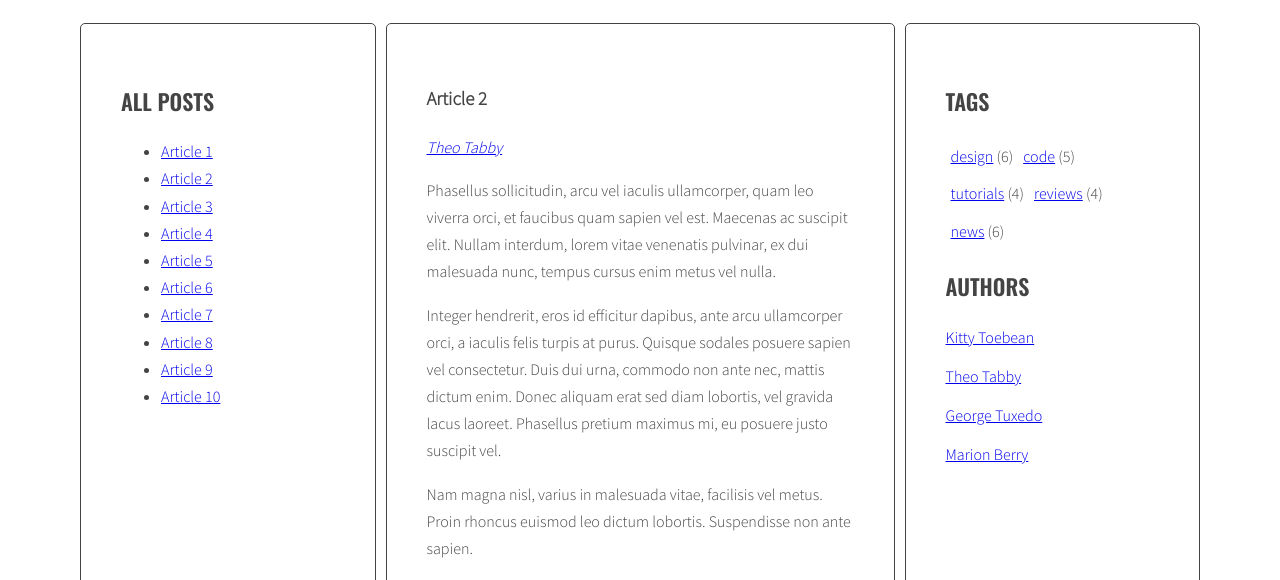
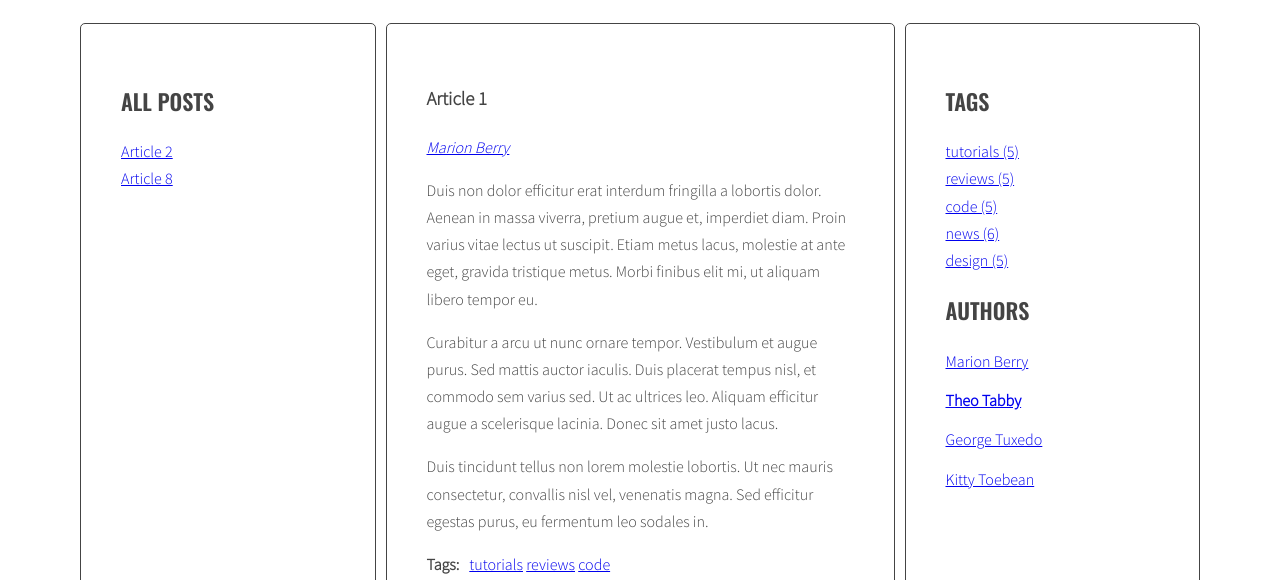
Before and after one commit to saif-al-dir/javascript-blog, a website: page index.html in a window 1280 px wide. Both pictures are taken after a click on the link "Theo Tabby". Shown: the part 220-800 px from the top of the page. Drawn offline with nearby package versions, Linux system fonts and the light colour scheme.

Commit message:
Wyświetlamy chmurę tagów

```diff
--- a/index.html
+++ b/index.html
@@ -13,11 +13,11 @@
           <main class="wrapper">
             <aside class="sidebar">
               <h2 class="section-title">All posts</h2>
-              <ul class="list-titles">
+              <ul class="list titles">
               </ul>
             </aside>
             <section class="posts" id="posts-section">
-              <article class="post" id="article-1" data-tags="tutorials reviews code" data-author="Marion Berry">
+              <article class="post active" id="article-1" data-tags="tutorials, reviews, code" data-author="Marion Berry">
                 <h3 class="post-title">Article 1</h3>
                 <p class="post-author"><a href="#author-Marion-Berry">Marion Berry</a></p>
                 <div class="post-content">
@@ -31,7 +31,7 @@
                   </ul>
                 </div>
               </article>
-              <article class="post" id="article-2" data-tags="news code" data-author="Theo Tabby">
+              <article class="post" id="article-2" data-tags="news, code" data-author="Theo Tabby">
                 <h3 class="post-title">Article 2</h3>
                 <p class="post-author"><a href="#author-Theo-Tabby">Theo Tabby</a></p>
                 <div class="post-content">
@@ -45,7 +45,7 @@
                   </ul>
                 </div>
               </article>
-              <article class="post" id="article-3" data-tags="news reviews design" data-author="George Tuxedo">
+              <article class="post" id="article-3" data-tags="news, reviews, design" data-author="George Tuxedo">
                 <h3 class="post-title">Article 3</h3>
                 <p class="post-author"><a href="#author-George-Tuxedo">George Tuxedo</a></p>
                 <div class="post-content">
@@ -59,7 +59,7 @@
                   </ul>
                 </div>
               </article>
-              <article class="post" id="article-4" data-tags="tutorials code design" data-author="Kitty Toebean">
+              <article class="post" id="article-4" data-tags="tutorials, design" data-author="Kitty Toebean">
                 <h3 class="post-title">Article 4</h3>
                 <p class="post-author"><a href="#author-Kitty-Toebean">Kitty Toebean</a></p>
                 <div class="post-content">
@@ -73,7 +73,7 @@
                   </ul>
                 </div>
               </article>
-              <article class="post" id="article-5" data-tags="design reviews" data-author="Marion Berry">
+              <article class="post" id="article-5" data-tags="design, reviews, tutorials" data-author="Marion Berry">
                 <h3 class="post-title">Article 5</h3>
                 <p class="post-author"><a href="#author-Marion-Berry">Marion Berry</a></p>
                 <div class="post-content">
@@ -87,7 +87,7 @@
                   </ul>
                 </div>
               </article>
-              <article class="post" id="article-6" data-tags="reviews code" data-author="George Tuxedo">
+              <article class="post" id="article-6" data-tags="reviews, code" data-author="George Tuxedo">
                 <h3 class="post-title">Article 6</h3>
                 <p class="post-author"><a href="#author-George-Tuxedo">George Tuxedo</a></p>
                 <div class="post-content">
@@ -101,7 +101,7 @@
                   </ul>
                 </div>
               </article>
-              <article class="post" id="article-7" data-tags="code news" data-author="Kitty Toebean">
+              <article class="post" id="article-7" data-tags="code, news" data-author="Kitty Toebean">
                 <h3 class="post-title">Article 7</h3>
                 <p class="post-author"><a href="#author-Kitty-Toebean">Kitty Toebean</a></p>
                 <div class="post-content">
@@ -115,7 +115,7 @@
                   </ul>
                 </div>
               </article>
-              <article class="post" id="article-8" data-tags="news design tutorials" data-author="Theo Tabby">
+              <article class="post" id="article-8" data-tags="news, design, tutorials" data-author="Theo Tabby">
                 <h3 class="post-title">Article 8</h3>
                 <p class="post-author"><a href="#author-Theo-Tabby">Theo Tabby</a></p>
                 <div class="post-content">
@@ -129,7 +129,7 @@
                   </ul>
                 </div>
               </article>
-              <article class="post" id="article-9" data-tags="news tutorials" data-author="Marion Berry">
+              <article class="post" id="article-9" data-tags="news, tutorials" data-author="Marion Berry">
                 <h3 class="post-title">Article 9</h3>
                 <p class="post-author"><a href="#author-Marion-Berry">Marion Berry</a></p>
                 <div class="post-content">
@@ -143,7 +143,7 @@
                   </ul>
                 </div>
               </article>
-              <article class="post" id="article-10" data-tags="code design news reviews" data-author="George Tuxedo">
+              <article class="post" id="article-10" data-tags="code, design, news, reviews" data-author="George Tuxedo">
                 <h3 class="post-title">Article 10</h3>
                 <p class="post-author"><a href="#author-George-Tuxedo">George Tuxedo</a></p>
                 <div class="post-content">
@@ -161,11 +161,11 @@
             <aside class="sidebar">
               <h2 class="section-title">Tags</h2>
               <ul class="list tags" id="tag-list">
-                <li><a href="#">design</a> <span>(6)</span></li>
+                <!-- <li><a href="#">design</a> <span>(6)</span></li>
                 <li><a href="#">code</a> <span>(5)</span></li>
                 <li><a href="#">tutorials</a> <span>(4)</span></li>
                 <li><a href="#">reviews</a> <span>(4)</span></li>
-                <li><a href="#">news</a> <span>(6)</span></li>
+                <li><a href="#">news</a> <span>(6)</span></li> -->
               </ul>
               <h2 class="section-title">Authors</h2>
               <ul class="list authors">
--- a/js/script.js
+++ b/js/script.js
@@ -1,137 +1,301 @@
 'use strict';
 
-//Get all article links
-const articleLinks = document.querySelectorAll('.list-titles a');
+const titleClickHandler = function(event){
+  event.preventDefault();
+  const clickedElement=this;
 
-// Add click event listener to each link
-for (const link of articleLinks) {
-    link.addEventListener('click', function() {
-        // Remove 'active' class from all articles
-        const articles = document.querySelectorAll('.post');
-        for (const article of articles) {
-            article.classList.remove('active');
+  /* [DONE] remove class 'active' from all article links  */
+
+  const activeLinks=document.querySelectorAll('.titles a.active');
+
+  for (let activeLink of activeLinks){
+    activeLink.classList.remove('active');
+  }
+  /*[DONE] add class 'active' to the clicked link */
+
+  clickedElement.classList.add('active');
+
+  /* [DONE] remove class 'active' from all articles */
+
+  const activeArticles=document.querySelectorAll('.post.active');
+
+  for (let activeArticle of activeArticles){
+    activeArticle.classList.remove('active');
   }
 
-        // Add 'active' class to the clicked article
-        const targetArticle = document.querySelector(this.getAttribute('href'));
-        if (targetArticle) {
+  /* [DONE] get 'href' attribute from the clicked link */
+
+  const articleSelector= clickedElement.getAttribute('href');
+
+  /* [DONE] find the correct article using the selector (value of 'href' attribute) */
+
+  const targetArticle=document.querySelector(articleSelector);
+
+  /* [DONE] add class 'active' to the correct article */
+
   targetArticle.classList.add('active');
-        }
-    });
+};
+
+function generateTitleLinks(customSelector =''){
+
+  /* remove contents of titleList */
+  const titleList=document.querySelector('.titles');
+
+  titleList.innerHTML='';
+
+  /* for each article */
+
+  const articles=document.querySelectorAll('.post'+customSelector);
+
+  let html='';
+
+  for (let article of articles){
+    /* get the article id */
+
+    const articleId=article.getAttribute('id');
+
+    /* find the title element */
+    /* get the title from the title element */
+    const articleTitle =article.querySelector('.post-title').innerHTML;
+
+    /* create HTML of the link */
+
+    const linkHTML='<li><a href="#'+ articleId+'"><span>'+ articleTitle+'</span></a></li>';
+
+    /* insert link into titleList */
+
+    html+= linkHTML;
   }
 
-const optArticleSelector = '.post';
+  titleList.innerHTML=html;
 
-// Function to handle click events on title links
-function titleClickHandler(event) {
-    event.preventDefault(); // Prevent default anchor click behavior
+  const links=document.querySelectorAll('.titles a');
 
-// Remove 'active' class from all articles
-    const articles = document.querySelectorAll('.post');
-    for (const article of articles) {
-        article.classList.remove('active');
-    }
-// Add 'active' class to the clicked article
-    const targetArticle = document.querySelector(this.getAttribute('href'));
-        if (targetArticle) {
-            targetArticle.classList.add('active');
+  for (let link of links){
+    link.addEventListener('click', titleClickHandler);
   }
 }
 
-function generateTitleLinks(customSelector = '') {
-// Remove contents of titleList
-    const titleList = document.querySelector('.list-titles');
-    titleList.innerHTML = ''; // Clear the existing content
-// Find all the articles and save them to variable: articles
-    const articles = document.querySelectorAll(optArticleSelector + customSelector);
-    let html = ''; // Initialize an empty string to hold the HTML
-    for (let article of articles) {
-// Get the article id
-        const articleId = article.getAttribute('id');
-// Find the title element
-        const titleElement = article.querySelector('.post-title');
-// Get the title from the title element
-        const articleTitle = titleElement.innerHTML;
-// Create HTML of the link
-        const linkHTML = '<li><a href="#' + articleId + '"><span>' + articleTitle + '</span></a></li>';
-// Insert link into html variable
-        html += linkHTML; // Append the link HTML to the html variable
+generateTitleLinks();
+
+function calculateTagsParams(tags){
+
+  const params = {
+    max: 0,
+    min: 999999
+  };
+
+  for (let tag in tags) {
+    //console.log(tag + ' is used ' + tags[tag] + ' times');
+    if(tags[tag] > params.max) {
+      params.max = tags[tag];
     }
-// Insert all links into titleList at once
-    titleList.innerHTML = html;
-// Add click event listeners to the links
-    const links = document.querySelectorAll('.list-titles a'); // Get all the links
-    console.log(links); // Check what links contain
-    for (const link of links) {
-            link.addEventListener('click', titleClickHandler); // Add event listener
+    if(tags[tag] < params.min) {
+      params.min = tags[tag];
     }
   }
-// Call the function to generate title links
-generateTitleLinks();
+  return params;
+}
 
+function calculateTagClass(count, params) {
+  const normalizedCount = count-params.min;
+  const normalizedMax = params.max-params.min;
+  const percentage = normalizedCount / normalizedMax;
+
+  const classNumber = Math.floor(percentage * (5-1)+1);
+
+  return 'tag-size-' + classNumber;
+}
+
+function generateTags() {
+  /* find all articles */
   const articles = document.querySelectorAll('.post');
-const tagLinks = document.querySelectorAll('#tag-list a');
-const authorLinks = document.querySelectorAll('.authors a');
 
-// Function to filter articles based on tag
-function filterByTag(tag) {
-    for (const article of articles) {
-        const tags = article.getAttribute('data-tags').split(' ');
-        if (tags.includes(tag)) {
-            article.style.display = 'block';
+  let allTags={};
+  /* START LOOP: for every article: */
+
+  for (let article of articles){
+
+    /* find tags wrapper */
+    const tagsWraper = article.querySelector('.post-tags .list');
+
+    /* make html variable with empty string */
+    let html = '';
+
+    /* get tags from data-tags attribute */
+    const articleTags = article.getAttribute('data-tags');
+
+    /* split tags into array */
+    const articleTagsArray=articleTags.split(', ');
+
+    /* START LOOP: for each tag */
+
+    for (let tag of articleTagsArray) {
+      /* generate HTML of the link */
+      const HTMLlink = `<li><a href="#tag-${tag}">${tag} </a></li> `;
+
+      /* add generated code to html variable */
+      html = html + HTMLlink;
+
+      /* check if thislink is NOT already in allTags */
+      if (!allTags[tag]) {
+        /* add generate code to allTags array */
+        allTags [tag] = 1;
       } else {
-            article.style.display = 'none';
-        }
+        allTags[tag]++;
       }
     }
 
-// Function to filter articles based on author
-function filterByAuthor(author) {
-    for (const article of articles) {
-        const articleAuthor = article.getAttribute('data-author');
-        if (articleAuthor === author) {
-            article.style.display = 'block';
-        } else {
-            article.style.display = 'none';
+    tagsWraper.innerHTML = html;
   }
+
+    const tagsParams = calculateTagsParams(allTags);
+
+    //console.log(tagsParams);
+    /* [NEW] create variable for all links html code */
+
+     /* add html from allTagsHTML to tagList */
+    const tagList = document.querySelector('.tags.list');
+
+    let allTagsHTML = '';
+    /*start loop: for each tag in alltags:*/
+
+    for (let tag in allTags){
+      const tagClass = calculateTagClass(allTags[tag], tagsParams);
+      const tagLinkHTML = `<li><a class="${tagClass}" href="#tag-${tag}">${tag} (${allTags[tag]})</a></li>`;
+
+      allTagsHTML+=tagLinkHTML;
+    }
+    /*end loop: for each tag in allTags */
+
+    tagList.innerHTML = allTagsHTML;
+  }
+
+
+generateTags();
+
+function tagClickHandler(event){
+  /* prevent default action for this event */
+  event.preventDefault();
+
+  /* make new constant named "clickedElement" and give it the value of "this" */
+  const clickedElement=this;
+
+  /* make a new constant "href" and read the attribute "href" of the clicked element */
+  const href=clickedElement.getAttribute('href');
+  //console.log(href);
+
+  /* make a new constant "tag" and extract tag from the "href" constant */
+  const tag= href.replace('#tag-', '');
+  //console.log(tag);
+
+  /* find all tag links with class active */
+  const activeTags=document.querySelectorAll('a.active[href^="#tag"]');
+
+  /* START LOOP: for each active tag link */
+  for (let tag of activeTags){
+    /* remove class active */
+    tag.classList.remove('active');
+    /* END LOOP: for each active tag link */
+  }
+
+  /* find all tag links with "href" attribute equal to the "href" constant */
+  const tagLinks=document.querySelectorAll('a[href="'+ href +'"]');
+
+  /* START LOOP: for each found tag link */
+  for (let tagLink of tagLinks){
+    /* add class active */
+    tagLink.classList.add('active');
+  }
+  /* END LOOP: for each found tag link */
+
+  /* execute function "generateTitleLinks" with article selector as argument */
+
+  generateTitleLinks(`[data-tags~=${tag}]`);
+}
+
+function addClickListenersToTags(){
+  /* find all links to tags */
+  const tagLinks=document.querySelectorAll('.post-tags a, .tags a');
+
+  /* START LOOP: for each link */
+  for (let tagLink of tagLinks){
+    /* add tagClickHandler as event listener for that link */
+    tagLink.addEventListener('click', tagClickHandler);
+  }
+  /* END LOOP: for each link */
+}
+
+addClickListenersToTags();
+
+//--------------------------------------
+
+function generateAuthors() {
+  // Find all articles
+  const articles = document.querySelectorAll('.post');
+
+  let allAuthors = [];
+  const authorListWrapper = document.querySelector('.list.authors'); // Define this at the start
+  authorListWrapper.innerHTML = ''; // Clear existing authors
+
+  // For each article, find the author wrapper
+  for (let article of articles) {
+    const authorWrapper = article.querySelector('.post-author');
+    const author = article.getAttribute('data-author');
+
+    // Create the link HTML for the author
+    const linkHTML = `<a href="#author-${author}">${author}</a>`;
+
+    // Check if the author is already in the allAuthors array
+    if (allAuthors.indexOf(author) === -1) {
+      allAuthors.push(author); // Add the author to the array
+      authorWrapper.innerHTML = linkHTML; // Set the author link in the article
     }
   }
 
-// Add event listeners to tag links
-for (const link of tagLinks) {
-    link.addEventListener('click', function(event) {
-        event.preventDefault();
-        const tag = event.target.textContent.split(' ')[0];
-        filterByTag(tag);
-    });
-}
-
-// Add event listeners to author links
-for (const link of authorLinks) {
-    link.addEventListener('click', function(event) {
-        event.preventDefault();
-        const author = event.target.textContent;
-        filterByAuthor(author);
-    });
-}
-
-const optArticleTagsSelector = '.post-tags .list';
-
-function generateTags() {
-  const articles = document.querySelectorAll(optArticleSelector); // Znajdź wszystkie artykuły
-
-  for (let article of articles) { // Dla każdego artykułu
-    const tagsWrapper = article.querySelector(optArticleTagsSelector); // Znajdź wrapper tagów
-    let html = ''; // Zmienna HTML z pustym tekstem
-    const articleTags = article.getAttribute('data-tags'); // Odczytaj tagi z atrybutu data-tags
-    const articleTagsArray = articleTags.split(' '); // Podziel tagi na tablicę
-
-    for (let tag of articleTagsArray) { // Dla każdego tagu
-      html += `<li><a href="#tag-${tag}">${tag}</a></li>`; // Generuj HTML linku
-    }
-
-    tagsWrapper.innerHTML = html;
+  // Loop through all unique authors and add them to the side colume
+  for (let author of allAuthors) {
+    const authorLinkHTML = `<li><a href="#author-${author}">${author}</a></li>`;
+    authorListWrapper.innerHTML += authorLinkHTML; // Append the author link to the sidebar
   }
 }
 
-generateTags();
+generateAuthors();
+
+function authorClickHandler(event){
+  event.preventDefault();
+
+  const clickedElement=this;
+
+  //get href from clickedElement
+  const href=clickedElement.getAttribute('href');
+
+  const author=href.replace('#author-','');
+
+  //find all author with class active
+  const activeAuthors=document.querySelectorAll('a.active[href^="#author"]');
+
+  for (let activeAuthor of activeAuthors){
+    activeAuthor.classList.remove('active');
+  }
+
+  //find all links where href atrribiute=href constant
+  const authorLinks=document.querySelectorAll(`a[href="${href}"]`);
+
+  for (let authorLink of authorLinks){
+    authorLink.classList.add('active');
+  }
+
+  generateTitleLinks(`[data-author="${author}"]`);
+
+}
+
+function addClickListenersToAuthors(){
+  const authorLinks=document.querySelectorAll('.post-author a, .authors a');
+
+  for (let authorLink of authorLinks){
+    authorLink.addEventListener('click', authorClickHandler);
+  }
+
+}
+addClickListenersToAuthors();
--- a/package.json
+++ b/package.json
@@ -19,7 +19,7 @@
     "build-dev": "npm-run-all build-dev:sass build:autoprefixer",
     "build-dev:sass": "sass --style=expanded --source-map sass:css",
     "watch": "npm-run-all build:* build-dev -p watch:*",
-    "watch:browsersync": "browser-sync start --server --files \"css/*.css\" \"*.html\" \"js/*.js\"",
+    "watch:browsersync": "browser-sync start --server --files \"css/*.css\" \"*.html\" \"js/*.js\" --browser \"chrome\"",
     "watch:sassprefixer": "onchange sass/*.scss -- npm run build-dev",
     "watch-css": "sass --watch css/style.scss:css/style.css"
   },
--- a/sass/style.scss
+++ b/sass/style.scss
@@ -122,34 +122,3 @@ body {
     margin: 0 10px 0 0;
   }
 }
-
-.tag-size-1 {
-  font-size: 12px;
-}
-
-.tag-size-2 {
-  font-size: 14px;
-}
-
-.tag-size-3 {
-  font-size: 16px;
-}
-
-.tag-size-4 {
-  font-size: 18px;
-}
-
-.tag-size-5 {
-  font-size: 20px;
-}
-
-.tags.list {
-  list-style: none;
-  padding: 0;
-  display: flex;
-  flex-wrap: wrap;
-}
-
-.tags.list li {
-  margin: 5px;
-}
```
Also changed, not shown: .eslintrc.json, css/style.css, 1 other file. Lines whose indentation alone changed are shown as unchanged.
